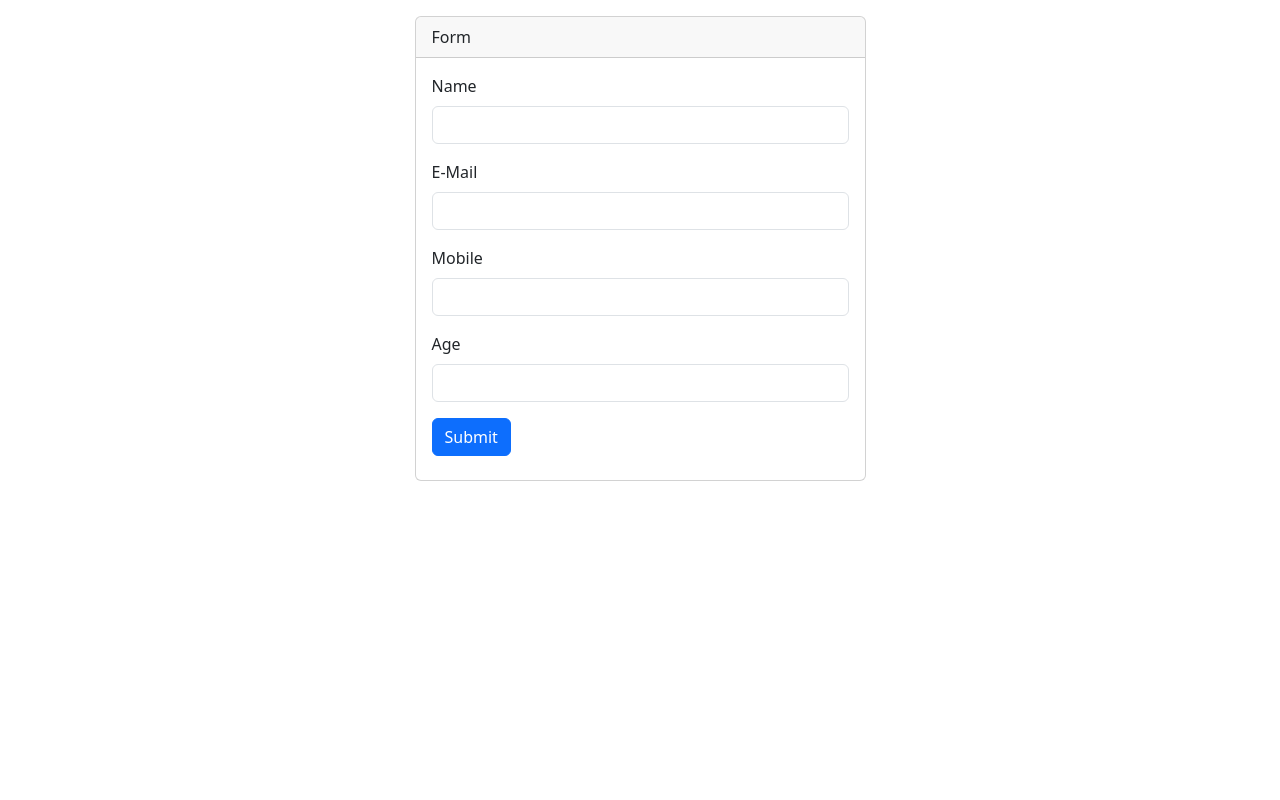
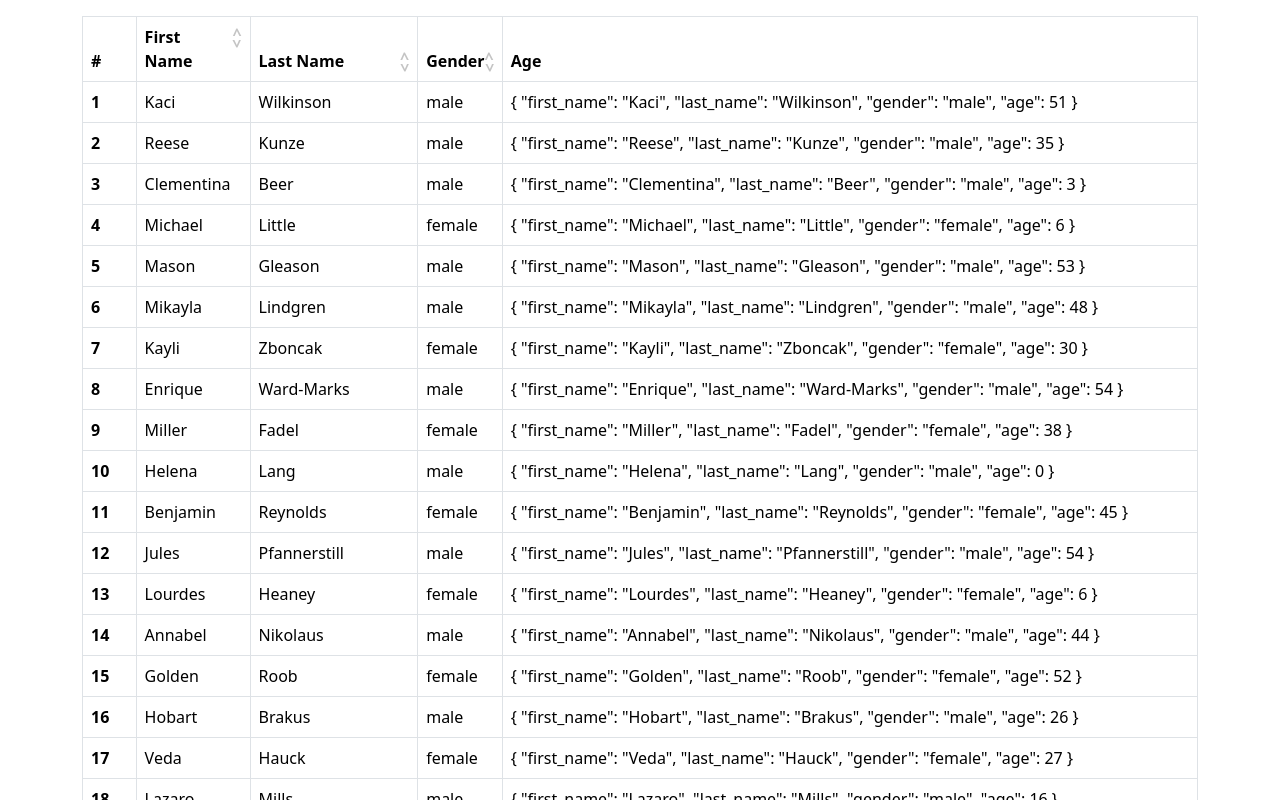
Before and after one commit to abuhasanshadhin/Vue-js-libs, a Vue app: page / in a window 1280 px wide. Shown: the top 800 px of the page. Built offline with nearby package versions, Linux system fonts and the light colour scheme.

Commit message:
DataTable component added.

```diff
--- a/package.json
+++ b/package.json
@@ -14,7 +14,9 @@
     "vue-router": "^4.2.5"
   },
   "devDependencies": {
+    "@faker-js/faker": "^8.3.1",
     "@vitejs/plugin-vue": "^4.4.0",
+    "sass": "^1.69.5",
     "vite": "^4.4.11"
   }
 }
--- /dev/null
+++ b/src/components/DataTable.vue
@@ -0,0 +1,115 @@
+<script setup>
+import { watch, ref } from 'vue';
+
+const props = defineProps({
+    headers: { type: Array },
+    items: { type: Array },
+});
+
+const sortBy = ref('');
+const isAscending = ref(false);
+const items = ref([]);
+
+watch(() => props.items.length, () => {
+    items.value = props.items;
+}, { immediate: true });
+
+const sortByColumn = (header) => {
+    if (typeof header.value !== 'string') return;
+
+    if (sortBy.value === header.value) {
+        isAscending.value = !isAscending.value;
+    } else {
+        sortBy.value = header.value;
+        isAscending.value = true;
+    }
+
+    const $items = props.items.slice();
+
+    $items.sort((a, b) => {
+        if (a[sortBy.value] > b[sortBy.value]) {
+            return isAscending.value ? 1 : -1;
+        } else if (a[sortBy.value] < b[sortBy.value]) {
+            return isAscending.value ? -1 : 1;
+        }
+
+        return 0;
+    });
+
+    items.value = $items;
+};
+
+const isSortable = (header) => {
+    if (typeof header.value !== 'string') return false;
+    if (!('sortable' in header)) return true;
+    if ('sortable' in header && header.sortable === true) return true;
+    return false;
+};
+</script>
+
+<template>
+    <div class="table-responsive">
+        <table class="table table-bordered">
+            <thead>
+                <tr>
+                    <th scope="col">#</th>
+                    <th v-for="header in props.headers"
+                        scope="col">
+                        <div v-on="isSortable(header) ? { click: () => sortByColumn(header) } : {}"
+                            :class="{ 'sortable-column': isSortable(header) }"
+                            class="d-flex justify-content-between">
+                            <div>{{ header.name }}</div>
+                            <div v-if="isSortable(header)"
+                                class="sorting-icons">
+                                <div :class="{ active: sortBy === header.value && isAscending }"
+                                    class="up">^</div>
+                                <div :class="{ active: sortBy === header.value && !isAscending }"
+                                    class="down">^</div>
+                            </div>
+                        </div>
+                    </th>
+                </tr>
+            </thead>
+            <tbody>
+                <tr v-for="(item, i) in items">
+                    <th scope="row">{{ ++i }}</th>
+                    <td v-for="header in props.headers">
+                        {{ typeof header.value === 'function'
+                            ? header.value(item, i)
+                            : (item[header.value] || '')
+                        }}
+                    </td>
+                </tr>
+            </tbody>
+        </table>
+    </div>
+</template>
+
+<style scoped lang="scss">
+.sortable-column {
+    cursor: pointer;
+    user-select: none;
+}
+
+.sorting-icons {
+    padding-top: 5px;
+
+    @mixin common () {
+        line-height: 8px;
+        color: rgb(196, 196, 196);
+
+        &.active {
+            color: rgba(0, 0, 0, 0.607);
+        }
+    }
+
+    .up {
+        @include common();
+    }
+
+    .down {
+        @include common();
+        transform: rotate(180deg);
+    }
+}
+</style>
--- a/src/views/HomeView.vue
+++ b/src/views/HomeView.vue
@@ -1,47 +1,29 @@
-<template>
-    <main class="m-3">
-        <div class="container">
-            <div class="row justify-content-center">
-                <div class="col-md-5">
-                    <div class="card">
-                        <div class="card-header">Form</div>
-                        <div class="card-body">
-                            <form @submit.prevent="submit" method="post" autocomplete="off">
-                                <div class="mb-3">
-                                    <label for="name" class="form-label">Name</label>
-                                    <input type="text" v-model="data.name" id="name" class="form-control">
-                                    <div class="text-danger">{{ validator.firstError('name') }}</div>
-                                </div>
-                                <div class="mb-3">
-                                    <label for="email" class="form-label">E-Mail</label>
-                                    <input type="text" v-model="data.email" id="email" class="form-control">
-                                    <div class="text-danger">{{ validator.firstError('email') }}</div>
-                                </div>
-                                <div class="mb-3">
-                                    <label for="mobile" class="form-label">Mobile</label>
-                                    <input type="text" v-model="data.mobile" id="mobile" class="form-control">
-                                    <div class="text-danger">{{ validator.firstError('mobile') }}</div>
-                                </div>
-                                <div class="mb-3">
-                                    <label for="age" class="form-label">Age</label>
-                                    <input type="text" v-model.number="data.extra.age" id="age" class="form-control">
-                                    <div class="text-danger">{{ validator.firstError('extra.age') }}</div>
-                                </div>
-                                <div class="mb-2">
-                                    <input type="submit" value="Submit" class="btn btn-primary">
-                                </div>
-                            </form>
-                        </div>
-                    </div>
-                </div>
-            </div>
-        </div>
-    </main>
-</template>
+<script setup>
+import { reactive, ref } from 'vue';
+import Validator from '../plugins/validator';
+import DataTable from '../components/DataTable.vue';
+import { faker } from '@faker-js/faker';
 
-<script setup>
-import { reactive } from 'vue';
-import Validator from '../plugins/validator';
+const headers = [
+    { name: 'First Name', value: 'first_name' },
+    { name: 'Last Name', value: 'last_name' },
+    { name: 'Gender', value: 'gender' },
+    { name: 'Age', value: item => item },
+];
+
+const users = ref([]);
+const _users = [];
+
+for (let i = 0; i < 1000; i++) {
+    _users.push({
+        first_name: faker.person.firstName(),
+        last_name: faker.person.lastName(),
+        gender: faker.person.sex(),
+        age: faker.number.int(75),
+    });
+}
+
+users.value = _users;
 
 const data = reactive({
     name: '',
@@ -66,3 +48,66 @@ const submit = (ev) => {
     }
 }
 </script>
+
+<template>
+    <main class="m-3">
+        <div class="container">
+            <DataTable :headers="headers"
+                :items="users"></DataTable>
+
+            <div class="row justify-content-center">
+                <div class="col-md-5">
+                    <div class="card">
+                        <div class="card-header">Form</div>
+                        <div class="card-body">
+                            <form @submit.prevent="submit"
+                                method="post"
+                                autocomplete="off">
+                                <div class="mb-3">
+                                    <label for="name"
+                                        class="form-label">Name</label>
+                                    <input type="text"
+                                        v-model="data.name"
+                                        id="name"
+                                        class="form-control">
+                                    <div class="text-danger">{{ validator.firstError('name') }}</div>
+                                </div>
+                                <div class="mb-3">
+                                    <label for="email"
+                                        class="form-label">E-Mail</label>
+                                    <input type="text"
+                                        v-model="data.email"
+                                        id="email"
+                                        class="form-control">
+                                    <div class="text-danger">{{ validator.firstError('email') }}</div>
+                                </div>
+                                <div class="mb-3">
+                                    <label for="mobile"
+                                        class="form-label">Mobile</label>
+                                    <input type="text"
+                                        v-model="data.mobile"
+                                        id="mobile"
+                                        class="form-control">
+                                    <div class="text-danger">{{ validator.firstError('mobile') }}</div>
+                                </div>
+                                <div class="mb-3">
+                                    <label for="age"
+                                    class="form-label">Age</label>
+                                <input type="text"
+                                    v-model.number="data.extra.age"
+                                    id="age"
+                                    class="form-control">
+                                <div class="text-danger">{{ validator.firstError('extra.age') }}</div>
+                            </div>
+                            <div class="mb-2">
+                                <input type="submit"
+                                    value="Submit"
+                                    class="btn btn-primary">
+                            </div>
+                        </form>
+                    </div>
+                </div>
+            </div>
+        </div>
+    </div>
+</main></template>
```
Also changed, not shown: 1 other file (tests, documents, lock files or other folders).
